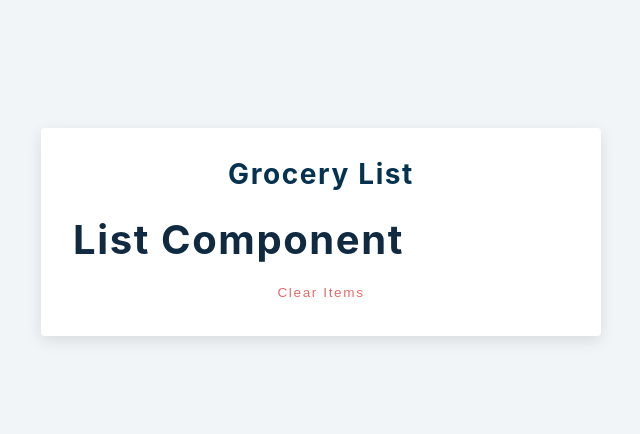
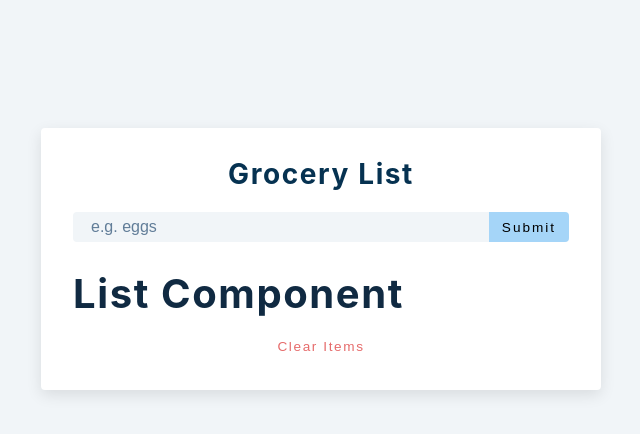
Before and after one commit to kennybates/grocery-list, a React (Create React App) app: page / in a window 1280 px wide. Shown: the top 434 px of the page, without its empty margins (319-959 px from the left). Built offline with nearby package versions, Linux system fonts and the light colour scheme.

Commit message:
Update App.js
Added className's to return values to add styling. Also, added a ternary operator to handle submit button. If isEditing is true then the button will display 'edit'. Otherwise, it will display 'submit'.

```diff
--- a/src/App.js
+++ b/src/App.js
@@ -20,6 +20,13 @@
       <form  className='grocery-form' onSubmit={handleSubmit}>
         {alert.show && <Alert />}
         <h3> Grocery List</h3>
+        <div className='form-control'>
+          <input type='text' className='grocery' placeholder='e.g. eggs'>
+          </input>
+          <button type='submit' className='submit-btn'>
+            {isEditing ? 'edit' : 'submit'}
+          </button>
+        </div>
       </form>
       <div className='grocery-container'>
         <List />
```
